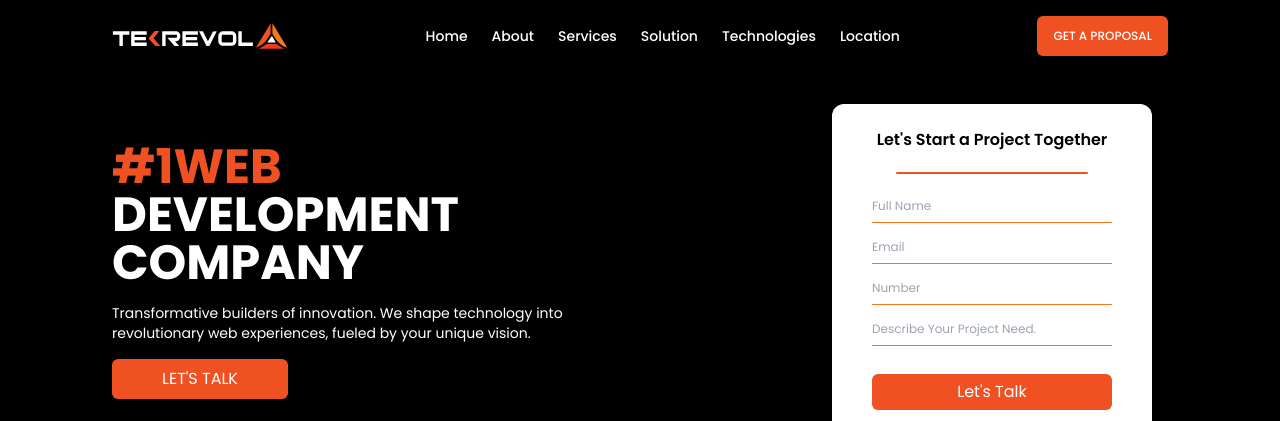
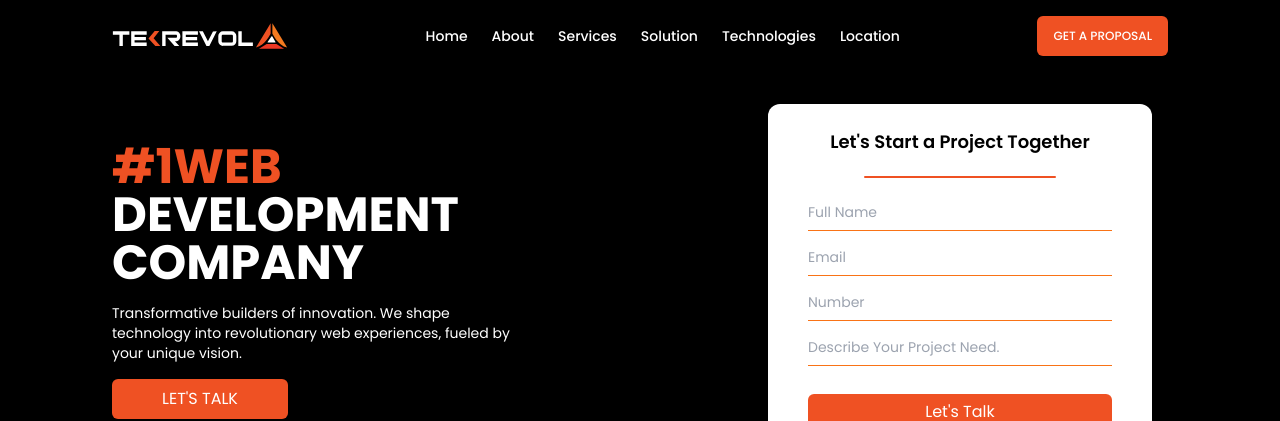
Before and after one commit to developermaroof/tekrevol, a React (Create React App) app: page / in a window 1280 px wide. Shown: the top 421 px of the page. Built offline with nearby package versions, Linux system fonts and the light colour scheme.

Commit message:
Update Banner.jsx

```diff
--- a/src/components/Banner.jsx
+++ b/src/components/Banner.jsx
@@ -21,29 +21,29 @@ const Banner = () => {
 
       {/* Form */}
       <div className="px-4 flex justify-center items-center ">
-        <div className="bg-white w-64 md:w-80 px-10 py-6 rounded-xl text-black my-8 mx-4 sm:mx-8 lg:mx-20 xl:mx-28 flex justify-center items-center">
-          <form className="flex flex-col justify-center items-center">
-            <h2 className="font-semibold text-md text-center mx-auto mb-4">
+        <div className="bg-white w-64 md:w-80 lg:w-96  px-10  py-6 rounded-xl text-black my-8 mx-4 sm:mx-4  lg:mx-16 xl:mx-28 flex justify-center items-center">
+          <form className="flex flex-col justify-center items-center lg:w-96">
+            <h2 className="font-semibold text-md lg:text-lg text-center mx-auto mb-4">
               Let's Start a Project Together
             </h2>
             <div className="bg-primary rounded text-primary h-0.5 w-44 sm:w-44 lg:w-48 mt-1 mb-4 mx-auto"></div>
             <input
-              className="p-2 pl-0 w-full mb-2 border-b border-gray-500 sm:border-b-1.5 sm:border-orange-500 text-xs text-left"
+              className="p-2 pl-0 w-full mb-2 border-b border-gray-500 sm:border-b-1.5 sm:border-orange-500 text-xs lg:text-sm outline-none text-left"
               type="text"
               placeholder="Full Name"
             />
             <input
-              className="p-2 pl-0 w-full mb-2 border-b border-gray-500 sm:border-b-1.5 sm:border-orange-500 text-xs text-left"
-              type="text"
+              className="p-2 pl-0 w-full mb-2 border-b border-gray-500 sm:border-b-1.5 sm:border-orange-500 text-xs lg:text-sm outline-none text-left"
+              type="email"
               placeholder="Email"
             />
             <input
-              className="p-2 pl-0 w-full mb-2 border-b border-gray-500 sm:border-b-1.5 sm:border-orange-500 text-xs text-left"
-              type="text"
+              className="p-2 pl-0 w-full mb-2 border-b border-gray-500 sm:border-b-1.5 sm:border-orange-500 text-xs lg:text-sm outline-none text-left"
+              type="number"
               placeholder="Number"
             />
             <input
-              className="p-2 pl-0 w-full mb-2 border-b border-gray-500 sm:border-b-1.5 sm:border-orange-500 text-xs text-left"
+              className="p-2 pl-0 w-full mb-2 border-b border-gray-500 sm:border-b-1.5 sm:border-orange-500 text-xs lg:text-sm outline-none text-left"
               type="text"
               placeholder="Describe Your Project Need."
             />
```
